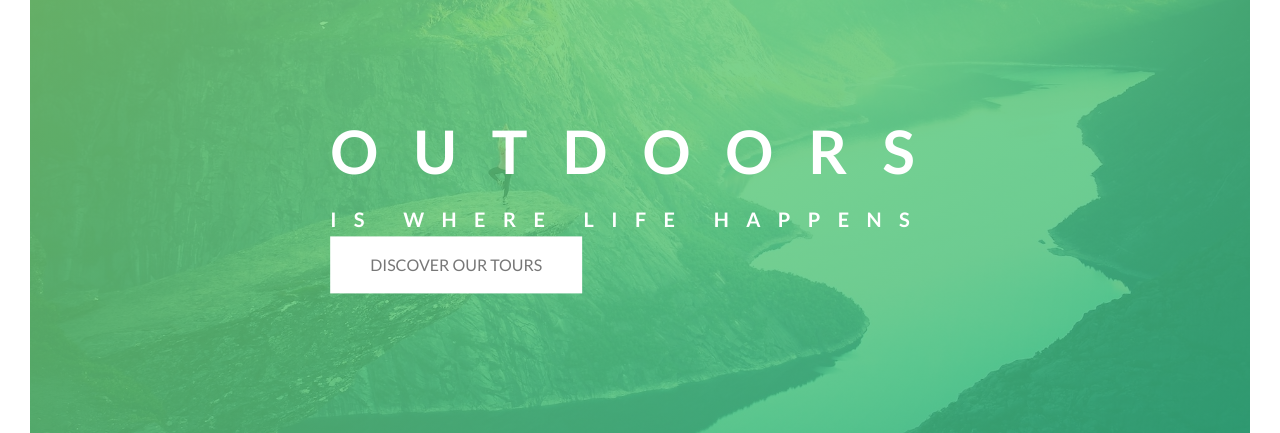
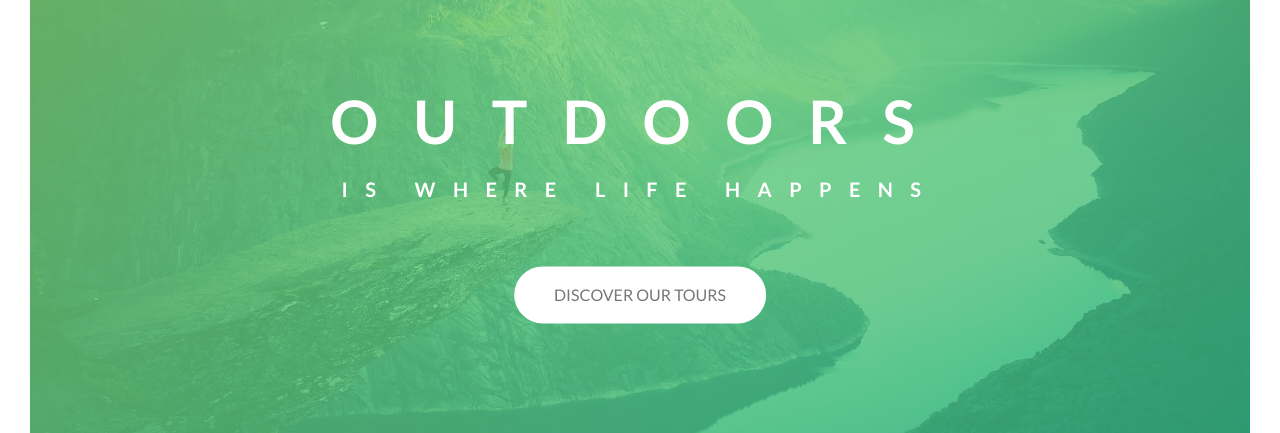
Before and after one commit to PadamSandhu/outdoor-tour-website, a React app: page / in a window 1280 px wide. Shown: the part 137-570 px from the top of the page. Built offline with nearby package versions, Linux system fonts and the light colour scheme.

Commit message:
basic button with shadow completed

```diff
--- a/src/styles/common/button.scss
+++ b/src/styles/common/button.scss
@@ -1,4 +1,4 @@
-.btn:link,
+.btn:link,  // This is initial link state
 .btn:visited {
   // both of these states together
   // link is special case of a button when it's an anchor
@@ -7,7 +7,25 @@
   padding: 15px 40px;
   // By default it's an inline button;
 
+  // inline-block will enable box model
   display: inline-block; // We should always do that, if we want to give some height or paddings to elements
+
+  border-radius: 100px; // Put really high number to make it rounded button. (Any high number is fine)
+
+  // This will do translate
+  transition: all 0.2s; // Short hand of writing properties. (this should be on initial state)
+}
+
+.btn:hover {
+  // When we hover over an element
+  transform: translateY(-3px);
+  box-shadow: 0 10px 20px rgba($color: #000000, $alpha: 0.2); // 0-> shadow in x direction , 10px-> shadow in y direction, 20px -> blur in some direction , last is color and transparency
+}
+
+.btn:active {
+  // When chick a button this class is activated
+  transform: translateY(-1px);
+  box-shadow: 0 5px 10px rgba($color: #000000, $alpha: 0.2);
 }
 
 .btn-white {
--- a/src/styles/header/index.scss
+++ b/src/styles/header/index.scss
@@ -30,6 +30,8 @@
     left: 50%; // This is in reference to it's parent and text-box
     top: 40%; // This is in reference to it's parent and text-box
 
+    text-align: center; // This will center the button in middle of the page
+
     // transform is in relation to element itself
     transform: translate(
       -50%,
@@ -39,6 +41,7 @@
     .heading-primary {
       color: #fff;
       text-transform: uppercase;
+      margin-bottom: 60px;
 
       // Block elements take complete width so it would be good to make heading-main and sub to be both block level components
 
@@ -67,9 +70,7 @@
         animation-duration: 1s;
         animation-timing-function: ease-out;
       }
-      .btn {
-        @import "./common/button.scss";
-      }
+
       .btn-white {
         background: #fff;
         color: #777777;
```
